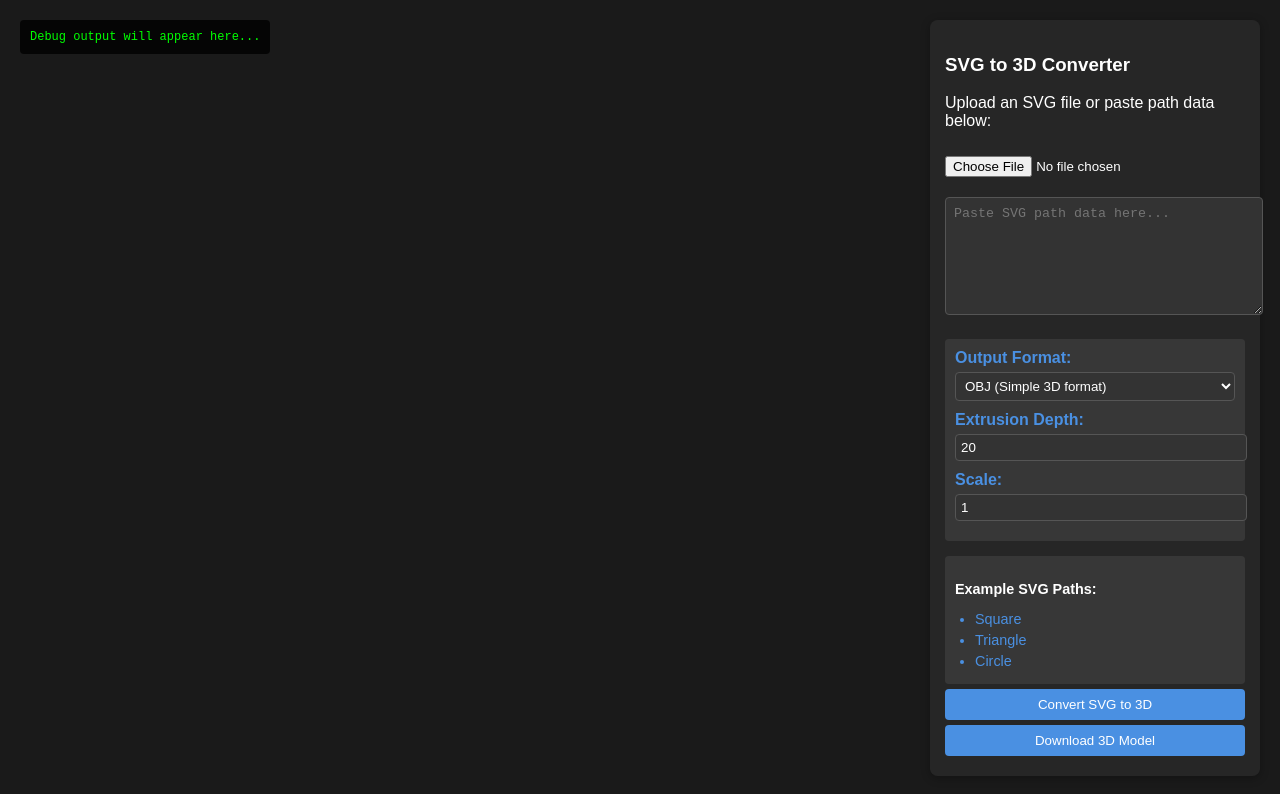
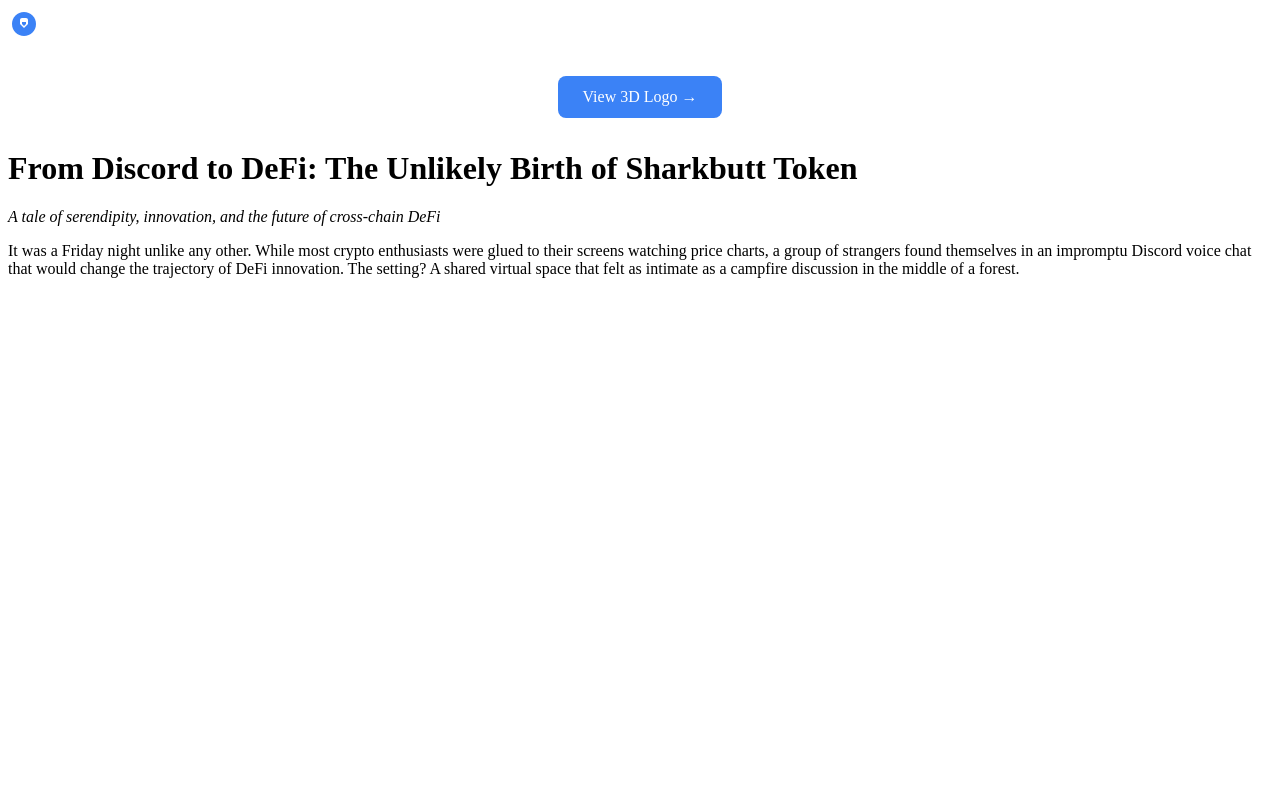
Before and after one commit to wenakita/sbt-printr, a plain HTML site: page docs/index.html in a window 1280 px wide. Drawn offline with Linux system fonts and the light colour scheme; some packages are replaced by stand-ins of ours; a script that the page names is missing.

Commit message:
Merge docs directories

```diff
--- a/docs/assets/css/style.css
+++ b/docs/assets/css/style.css
@@ -0,0 +1,19 @@
+.cta-button {
+    text-align: center;
+    margin: 2rem 0;
+}
+
+.button {
+    display: inline-block;
+    background: #3B82F6;
+    color: white;
+    text-decoration: none;
+    padding: 0.75rem 1.5rem;
+    border-radius: 8px;
+    font-weight: 500;
+    transition: background-color 0.2s;
+}
+
+.button:hover {
+    background: #2563EB;
+}
--- a/docs/index.html
+++ b/docs/index.html
@@ -1,174 +1,29 @@
 <!DOCTYPE html>
-<html>
+<html lang="en">
 <head>
-    <title>3D Model Viewer & SVG Converter</title>
-    <link rel="icon" type="image/x-icon" href="/favicon.ico">
-    <style>
-        body {
-            margin: 0;
-            font-family: Arial, sans-serif;
-            background: #1a1a1a;
-            color: #fff;
-        }
-        canvas {
-            display: block;
-        }
-        #controls {
-            position: fixed;
-            top: 20px;
-            right: 20px;
-            background: rgba(40, 40, 40, 0.9);
-            padding: 15px;
-            border-radius: 8px;
-            box-shadow: 0 2px 10px rgba(0, 0, 0, 0.3);
-            max-width: 300px;
-            color: #fff;
-        }
-        #controls button {
-            display: block;
-            width: 100%;
-            margin: 5px 0;
-            padding: 8px 16px;
-            background: #4a90e2;
-            color: white;
-            border: none;
-            border-radius: 4px;
-            cursor: pointer;
-            transition: background 0.2s;
-        }
-        #controls button:hover {
-            background: #357abd;
-        }
-        #fileInput {
-            margin: 10px 0;
-            color: #fff;
-        }
-        #debug {
-            position: fixed;
-            top: 20px;
-            left: 20px;
-            background: rgba(0, 0, 0, 0.8);
-            color: #00ff00;
-            padding: 10px;
-            font-family: monospace;
-            max-height: 200px;
-            overflow-y: auto;
-            border-radius: 4px;
-            font-size: 12px;
-            max-width: 400px;
-            word-wrap: break-word;
-        }
-        #svgInput {
-            width: 100%;
-            height: 100px;
-            margin: 10px 0;
-            font-family: monospace;
-            background: #333;
-            color: #fff;
-            border: 1px solid #555;
-            border-radius: 4px;
-            padding: 8px;
-        }
-        .format-group {
-            margin: 10px 0;
-            padding: 10px;
-            background: rgba(60, 60, 60, 0.8);
-            border-radius: 4px;
-        }
-        .format-group label {
-            display: block;
-            margin-bottom: 5px;
-            font-weight: bold;
-            color: #4a90e2;
-        }
-        select, input[type="number"] {
-            width: 100%;
-            padding: 5px;
-            margin-bottom: 10px;
-            background: #333;
-            color: #fff;
-            border: 1px solid #555;
-            border-radius: 4px;
-        }
-        .examples {
-            margin-top: 15px;
-            font-size: 0.9em;
-            background: rgba(60, 60, 60, 0.8);
-            padding: 10px;
-            border-radius: 4px;
-        }
-        .examples ul {
-            margin: 5px 0;
-            padding-left: 20px;
-            color: #4a90e2;
-        }
-        .examples li {
-            margin-bottom: 5px;
-            word-break: break-all;
-            cursor: pointer;
-        }
-        .examples li:hover {
-            color: #357abd;
-        }
-        #error {
-            color: #ff4444;
-            margin-top: 10px;
-            word-wrap: break-word;
-            background: rgba(255, 0, 0, 0.1);
-            padding: 8px;
-            border-radius: 4px;
-            display: none;
-        }
-        #error:not(:empty) {
-            display: block;
-        }
-    </style>
+    <meta charset="UTF-8">
+    <meta name="viewport" content="width=device-width, initial-scale=1.0">
+    <title>Sharkbutt Token ($SBT) - The Juiciest Token in the Ocean!</title>
+    <link rel="icon" type="image/svg+xml" href="favicon.svg">
+    <link rel="stylesheet" href="assets/css/style.css">
+    <link rel="preconnect" href="https://fonts.googleapis.com">
+    <link rel="preconnect" href="https://fonts.gstatic.com" crossorigin>
+    <link href="https://fonts.googleapis.com/css2?family=Inter:wght@400;500;600;700&display=swap" rel="stylesheet">
+    <meta name="description" content="Dive into the most memeable token in DeFi! Sharkbutt Token combines Printr's omnichain infrastructure with the most thicc shark in the seven seas.">
 </head>
 <body>
-    <div id="debug">Debug output will appear here...</div>
-    <div id="controls">
-        <h3>SVG to 3D Converter</h3>
-        <p>Upload an SVG file or paste path data below:</p>
-        <input type="file" id="fileInput" accept=".svg">
-        <textarea id="svgInput" placeholder="Paste SVG path data here..."></textarea>
+    <div class="container">
+        <img src="assets/images/logo.svg" alt="Sharkbutt Token Logo" class="logo">
+        <div class="cta-button">
+            <a href="3d.html" class="button">View 3D Logo →</a>
+        </div>
+        <h1>From Discord to DeFi: The Unlikely Birth of Sharkbutt Token</h1>
 
-        <div class="format-group">
-            <label for="formatSelect">Output Format:</label>
-            <select id="formatSelect">
-                <option value="obj">OBJ (Simple 3D format)</option>
-                <option value="gltf">GLTF (Web-friendly format)</option>
-                <option value="glb">GLB (Binary GLTF)</option>
-            </select>
+        <em>A tale of serendipity, innovation, and the future of cross-chain DeFi</em>
 
-            <label for="extrusionInput">Extrusion Depth:</label>
-            <input type="number" id="extrusionInput" value="20" min="1" max="100" step="1">
+        <p>It was a Friday night unlike any other. While most crypto enthusiasts were glued to their screens watching price charts, a group of strangers found themselves in an impromptu Discord voice chat that would change the trajectory of DeFi innovation. The setting? A shared virtual space that felt as intimate as a campfire discussion in the middle of a forest.</p>
 
-            <label for="scaleInput">Scale:</label>
-            <input type="number" id="scaleInput" value="1" min="0.1" max="10" step="0.1">
-        </div>
-
-        <div class="examples">
-            <p><strong>Example SVG Paths:</strong></p>
-            <ul>
-                <li onclick="document.getElementById('svgInput').value = this.dataset.path"
-                    data-path="M 10,10 L 90,10 L 90,90 L 10,90 Z">
-                    Square
-                </li>
-                <li onclick="document.getElementById('svgInput').value = this.dataset.path"
-                    data-path="M 50,0 L 100,100 L 0,100 Z">
-                    Triangle
-                </li>
-                <li onclick="document.getElementById('svgInput').value = this.dataset.path"
-                    data-path="M 50,0 A 50,50 0 1,1 50,100 A 50,50 0 1,1 50,0">
-                    Circle
-                </li>
-            </ul>
-        </div>
-        <button id="convertSvg">Convert SVG to 3D</button>
-        <button id="downloadModel">Download 3D Model</button>
-        <div id="error"></div>
+        <!-- Rest of the content remains the same -->
     </div>
-
-    <script type="module" src="./viewer.js"></script>
 </body>
 </html>
```
Also changed, not shown: docs/3d.html (added, +78 -0 lines).
